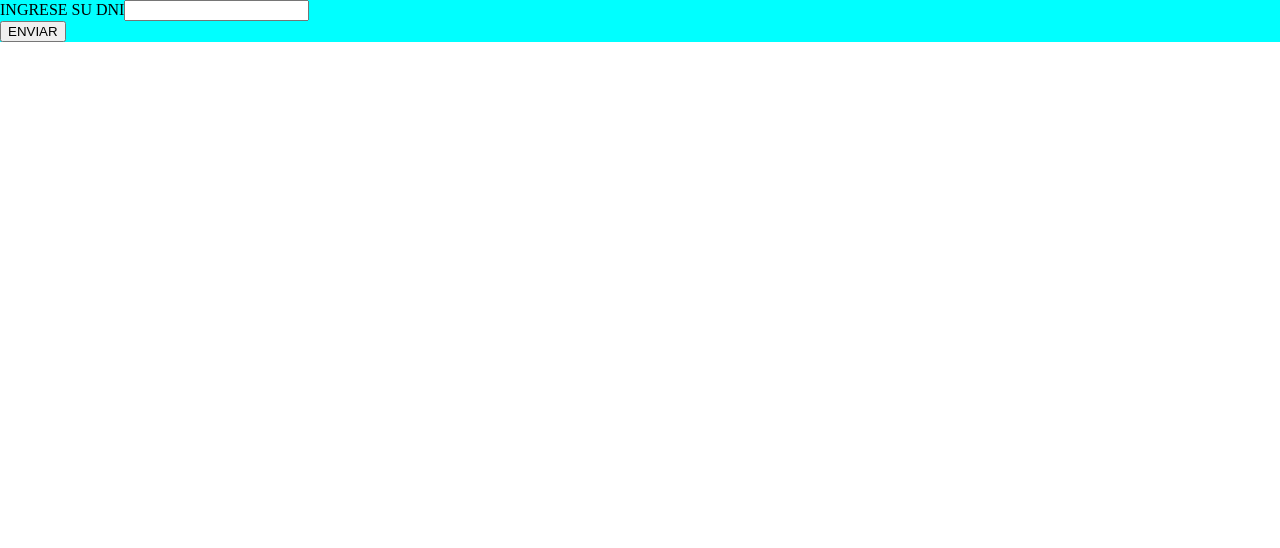
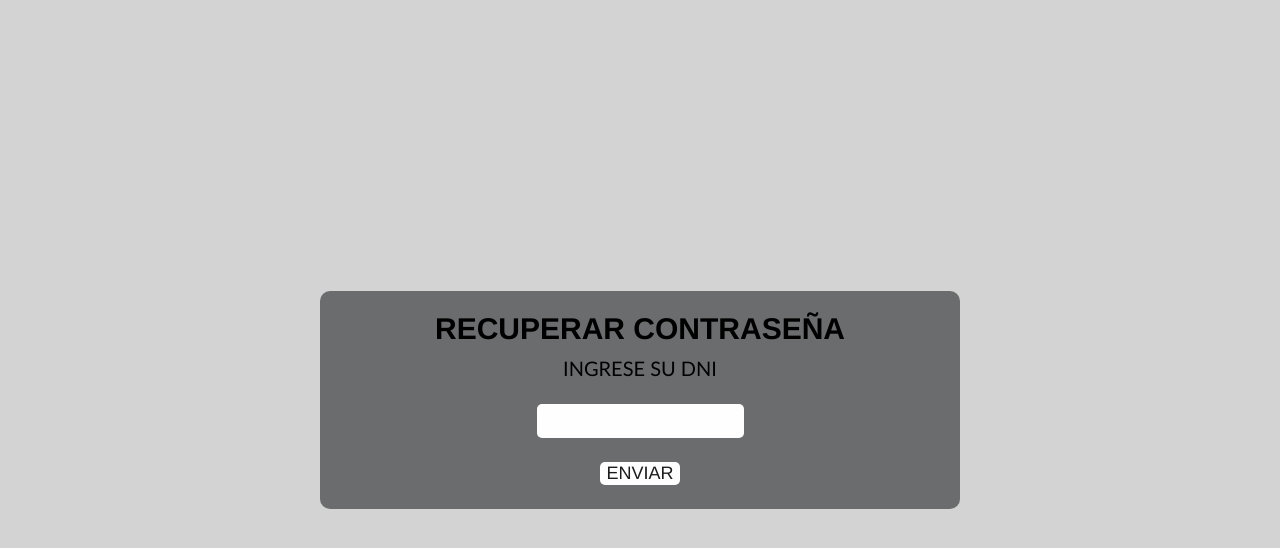
Before and after one commit to MBareiro/HoraBus, a React (Vite) app in the folder frontend/: page /recoverPassword in a window 1280 px wide. Shown: the top 548 px of the page. Built offline with nearby package versions, Linux system fonts and the light colour scheme.

Commit message:
diseño recover

```diff
--- a/frontend/src/components/operador/recoverPassword/RecoverPassword.css
+++ b/frontend/src/components/operador/recoverPassword/RecoverPassword.css
@@ -1,5 +1,70 @@
 .conteiner-recover-p{
     display: flex;
-
-    background-color: aqua;
+    flex-direction: column;
+    align-items: center;
+    justify-content: center;
+    width: 100%;
+    height: 100vh;
+    background-color: #d3d3d3
 }
+.conteiner-form-recover{
+    display: flex;
+    flex-direction: column;
+    align-items: center;
+    justify-content: flex-start;
+    width: 50%;
+    height: auto;
+    background-color: #6a6c6d;
+    border-radius: 10px;
+}
+.conteiner-form{
+    display: flex;
+    flex-direction: column;
+    align-items: center;
+    justify-content: flex-start;
+}
+.h1-recover{
+    text-align: center;
+    color:  1px solid #1b1b1b;
+    font-family:'Franklin Gothic Medium', 'Arial Narrow', Arial, sans-serif;
+    font-size: 30px;
+    margin-bottom: 10px
+}
+.label-recover{
+    margin-bottom: 3vh;
+    font-family:'Gill Sans', 'Gill Sans MT', Calibri, 'Trebuchet MS', sans-serif;
+    font-size:20px
+}
+.input-recover{
+    width: 100%;
+    height: 4vh;
+    border-radius:5px;
+    border: none;
+    margin-bottom: 3vh;
+    font-size: 15px ;
+    background-color: #fefefe;
+}
+.button-recover{
+    width:auto;
+    font-family:'Franklin Gothic Medium', 'Arial Narrow', Arial, sans-serif;
+    color:#1b1b1b;
+    font-size: 18px;
+    background-color:#fefefe ;
+    border-radius: 5px;
+    cursor: pointer;
+    border: none;
+    margin-bottom: 3vh ;
+}
+.button-recover:hover {
+    background-color: #b3b3b3;
+  }
+.span-recover{
+    color:  1px solid #1b1b1b;
+    font-family: 'Franklin Gothic Medium', 'Arial Narrow', Arial, sans-serif;
+    margin-bottom: 3vh;
+    font-size: 20px;
+}
+.loading-gif-recover {
+    width: 80px;
+    height: 80px;
+  }
--- a/frontend/src/components/operador/recoverPassword/RecoverPassword.jsx
+++ b/frontend/src/components/operador/recoverPassword/RecoverPassword.jsx
@@ -2,11 +2,14 @@ import { useEffect, useState } from "react";
 import { useDispatch, useSelector } from "react-redux";
 import { getRecoverPassword } from "../../../redux/actions/operadorActions/operadorActions";
 import './RecoverPassword.css'
+import loadingGif from '../../../pictures/loading.gif'
 
 export const RecoverPassword = () =>{
 
 const recoverPassword = useSelector((state) => state.operador.recoverPassword)
 const dispatch = useDispatch()
+
+const [showLoadinGif, setShowLoadinGif] = useState(false)
 
         const [recoverForm, setRecoverForm] = useState({
             dni: "",
@@ -21,6 +24,7 @@ const dispatch = useDispatch()
         }
 
         const handleSend = () => {
+        setShowLoadinGif(true)
         dispatch(getRecoverPassword(recoverForm))
         }
 
@@ -29,23 +33,27 @@ const dispatch = useDispatch()
             message: recoverPassword.message,
             email: recoverPassword.email
         })
+        setShowLoadinGif(false)
 
     }, [recoverPassword])
 
     return(
         <div className="conteiner-recover-p">
-            <div>
-                <form>
-                    <label>INGRESE SU DNI</label>
+            <div className="conteiner-form-recover">
+                <h1 className="h1-recover">RECUPERAR CONTRASEÑA</h1>
+                <form className="conteiner-form">
+                    <label className="label-recover">INGRESE SU DNI</label>
                     <input
                     type="text"
                     name="dni"
                     id="dni"
                     onChange={handleChange}
-                    value={recoverForm.dni}></input>
+                    value={recoverForm.dni}
+                    className="input-recover"></input>
                 </form>
-                <button onClick={handleSend}>ENVIAR</button>
-              {recoverPass.message && <span>{recoverPass.message}: {recoverPass.email}</span>}
+                <button onClick={handleSend} className="button-recover">ENVIAR</button>
+              {recoverPass.message && <span className="span-recover">{recoverPass.message}: {recoverPass.email}</span>}
+              {showLoadinGif && <img src={loadingGif} alt="Cargando..." className="loading-gif-recover" />}
             </div>
         </div>
     )
--- a/frontend/src/components/operador/resetPassword/ResetPassword.jsx
+++ b/frontend/src/components/operador/resetPassword/ResetPassword.jsx
@@ -2,7 +2,7 @@ import { useEffect, useState } from "react";
 import { useDispatch, useSelector } from "react-redux";
 import { useNavigate, useParams } from "react-router-dom";
 import { getNewPassword } from "../../../redux/actions/operadorActions/operadorActions";
-import { setSignIn } from "../../../redux/slices/operadorSlice";
+import { setRecoverPassword, setSignIn } from "../../../redux/slices/operadorSlice";
 
 export const ResetPassword = () => {
     const { token } = useParams();
@@ -34,6 +34,7 @@ export const ResetPassword = () => {
 
     const handleSignIn = () => {
         dispatch(setSignIn(true))
+        dispatch(setRecoverPassword({}))
         navigate("/")
     }
 
--- a/frontend/src/components/select/Select.jsx
+++ b/frontend/src/components/select/Select.jsx
@@ -1,4 +1,4 @@
-import { useEffect, useRef, useState } from 'react'
+import { useEffect, useState } from 'react'
 import {getHorarios} from '../../redux/actions/userActions/userActions';
 import { useDispatch } from 'react-redux';
 import Horarios from '../horarios/Horarios'
--- a/frontend/src/components/userAccess/UserAccess.jsx
+++ b/frontend/src/components/userAccess/UserAccess.jsx
@@ -1,7 +1,6 @@
 import { useEffect, useState } from "react"
 import { Login } from "../login/Login"
 import './UserAccess.css'
-import { useNavigate } from "react-router-dom";
 import { useSelector } from "react-redux";
 
 export const UserAccess = () => {
```
